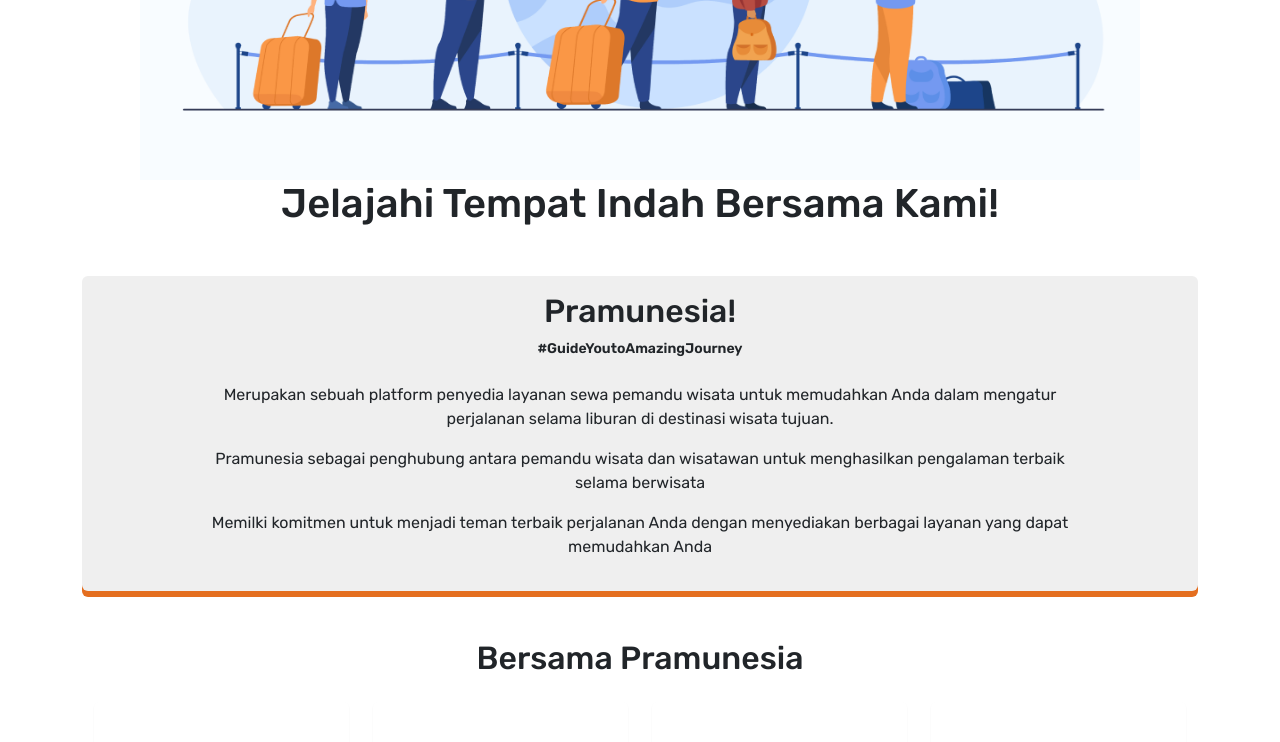
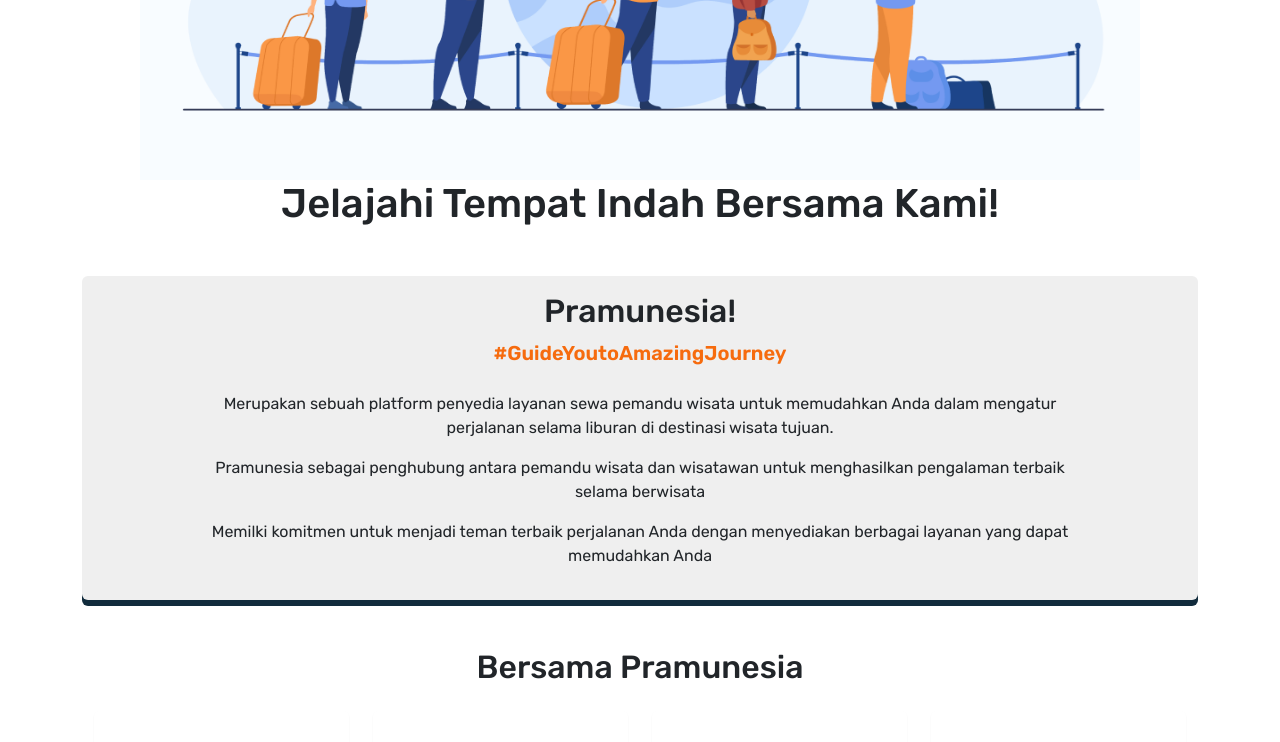
Before and after one commit to umarshd/pramunesia, a Next.js app: page /tentang-kami in a window 1280 px wide. Shown: the part 388-1130 px from the top of the page. Built offline with nearby package versions, Linux system fonts and the light colour scheme.

Commit message:
Update TentangKami v.2 dan global.css
Mengubah ukuran font dan shadow-custom-3

```diff
--- a/pages/tentang-kami/index.jsx
+++ b/pages/tentang-kami/index.jsx
@@ -25,7 +25,7 @@ export default function TentangKami() {
         </section>
         <div className="soft-shadow bg-soft-peace  my-5 p-3 d-flex flex-column justify-content-center align-items-center rounded shadow-custom-3">
           <h2>Pramunesia!</h2>
-          <small className="text-pumpkin fw-600 my-2">#GuideYoutoAmazingJourney</small>
+          <small className="text-orange fw-600 my-2 fs-5">#GuideYoutoAmazingJourney</small>
           <div className="paragraph mt-3">
             <p className="p mb-3 text-center">
               Merupakan sebuah platform penyedia layanan sewa pemandu wisata untuk
--- a/styles/globals.css
+++ b/styles/globals.css
@@ -1,5 +1,4 @@
 @import url("https://fonts.googleapis.com/css2?family=Rubik:wght@300;400;500;600;700;800;900&display=swap");
-
 * {
     box-sizing: border-box;
     padding: 0;
@@ -21,10 +20,13 @@ body {
     --clr-dark-grey: #d9d9d9;
 }
 
+
 /* Sweet alert2 custom */
+
 .swal2-icon {
     margin: 2.5em auto 0.6em !important;
 }
+
 
 /* end sweet alert2 */
 
@@ -36,7 +38,9 @@ body {
     background-color: var(--clr-soft-peace);
 }
 
+
 /* Button */
+
 .btn-orange {
     background-color: var(--clr-pumpkin);
     padding: 0.5rem 1.5rem;
@@ -121,8 +125,7 @@ span>a {
 }
 
 .soft-shadow {
-  box-shadow: rgba(0, 0, 0, 0.02) 0px 1px 3px 0px,
-    rgba(27, 31, 35, 0.15) 0px 0px 0px 1px;
+    box-shadow: rgba(0, 0, 0, 0.02) 0px 1px 3px 0px, rgba(27, 31, 35, 0.15) 0px 0px 0px 1px;
 }
 
 .bg-dark-grey {
@@ -138,7 +141,7 @@ span>a {
 }
 
 .shadow-custom-3 {
-  box-shadow: #e46e1f 0px 6px;
+    box-shadow: var(--clr-firefly) 0px 6px;
 }
 
 .border-radius-20-bottom {
@@ -154,8 +157,7 @@ span>a {
 }
 
 .smooth-shadow:hover {
-  box-shadow: rgba(67, 71, 85, 0.27) 0px 0px 0.25em,
-    rgba(90, 125, 188, 0.05) 0px 0.25em 1em;
+    box-shadow: rgba(67, 71, 85, 0.27) 0px 0px 0.25em, rgba(90, 125, 188, 0.05) 0px 0.25em 1em;
     cursor: pointer;
 }
 
@@ -246,7 +248,6 @@ ul>li>a {
         margin-left: 5% !important;
         margin-right: 5% !important;
     }
-
     #printBtn {
         display: none;
     }
@@ -259,7 +260,9 @@ ul>li>a {
     height: 25rem;
 }
 
+
 /* spinner */
+
 .spinner {
     width: 72px;
     height: 72px;
@@ -275,6 +278,7 @@ ul>li>a {
     }
 }
 
+
 /* spinner */
 
 @media screen and (min-width: 768px) {
@@ -283,14 +287,12 @@ ul>li>a {
         width: 100%;
         overflow: hidden;
     }
-
     .thumbs-wrapper {
         display: flex;
         flex-wrap: wrap;
         justify-content: center;
         margin-top: 1rem;
     }
-
     .carousel .slider-wrapper ul li {
         height: 365px !important;
     }
```
Lines whose indentation alone changed are shown as unchanged.
